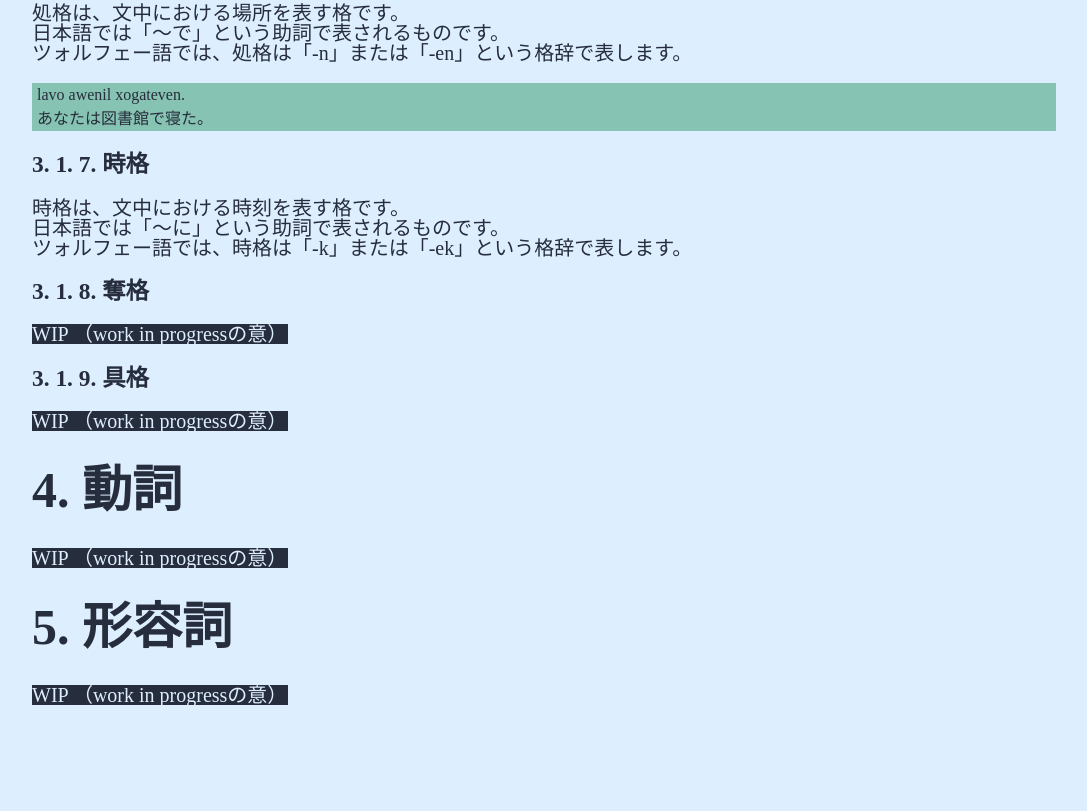
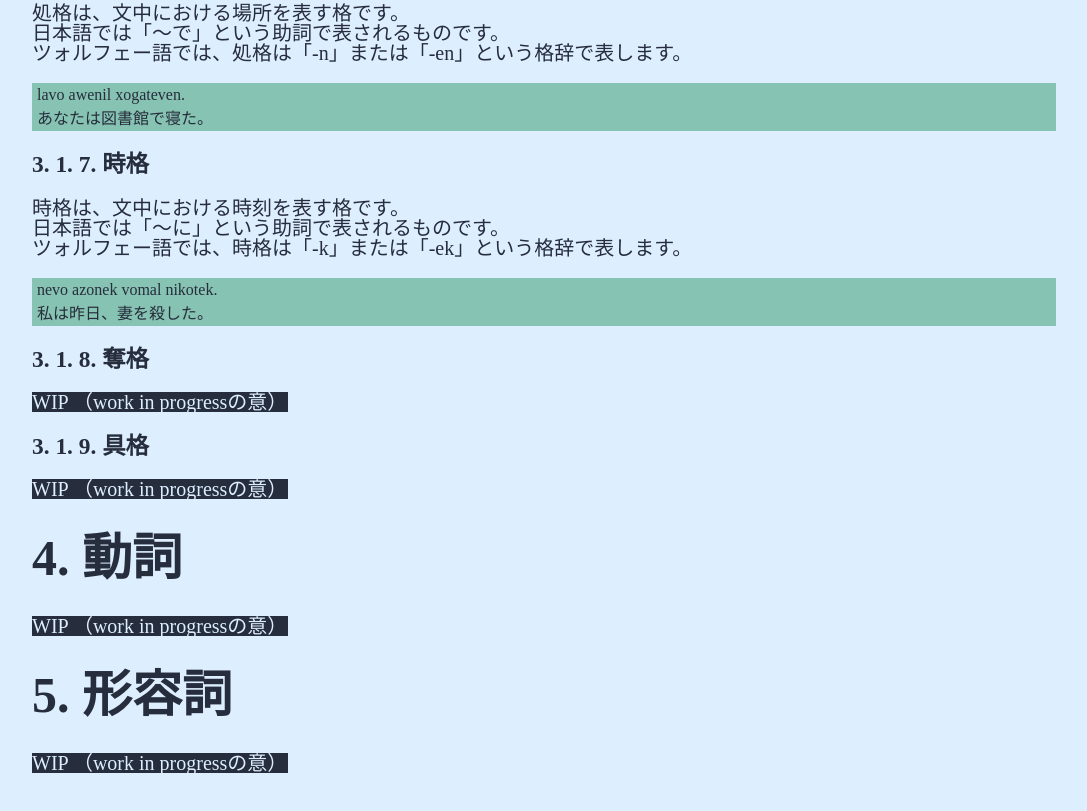
Before and after one commit to HAKUxNA/HAKUxNA.github.io, a plain HTML site: page Fol_xolfe/grammar.html in a window 1280 px wide. Shown: the part 5582-6393 px from the top of the page, without its empty margins (96-1183 px from the left). Before the commit the page ends 6337 px from the top, so only its background shows below. Drawn offline with Linux system fonts and the light colour scheme.

Commit message:
時格の例文追加

```diff
--- a/Fol_xolfe/grammar.html
+++ b/Fol_xolfe/grammar.html
@@ -450,6 +450,10 @@
                     日本語では「～に」という助詞で表されるものです。<br>
                     ツォルフェー語では、時格は「-k」または「-ek」という格辞で表します。
                 </p>
+                <div class = "example">
+                    nevo azonek vomal nikotek.<br>
+                    私は昨日、妻を殺した。
+                </div>
                 <h3>3. 1. 8. 奪格</h3>
                 <div class="wip">WIP （work in progressの意）</div>
                 <h3>3. 1. 9. 具格</h3>
```
